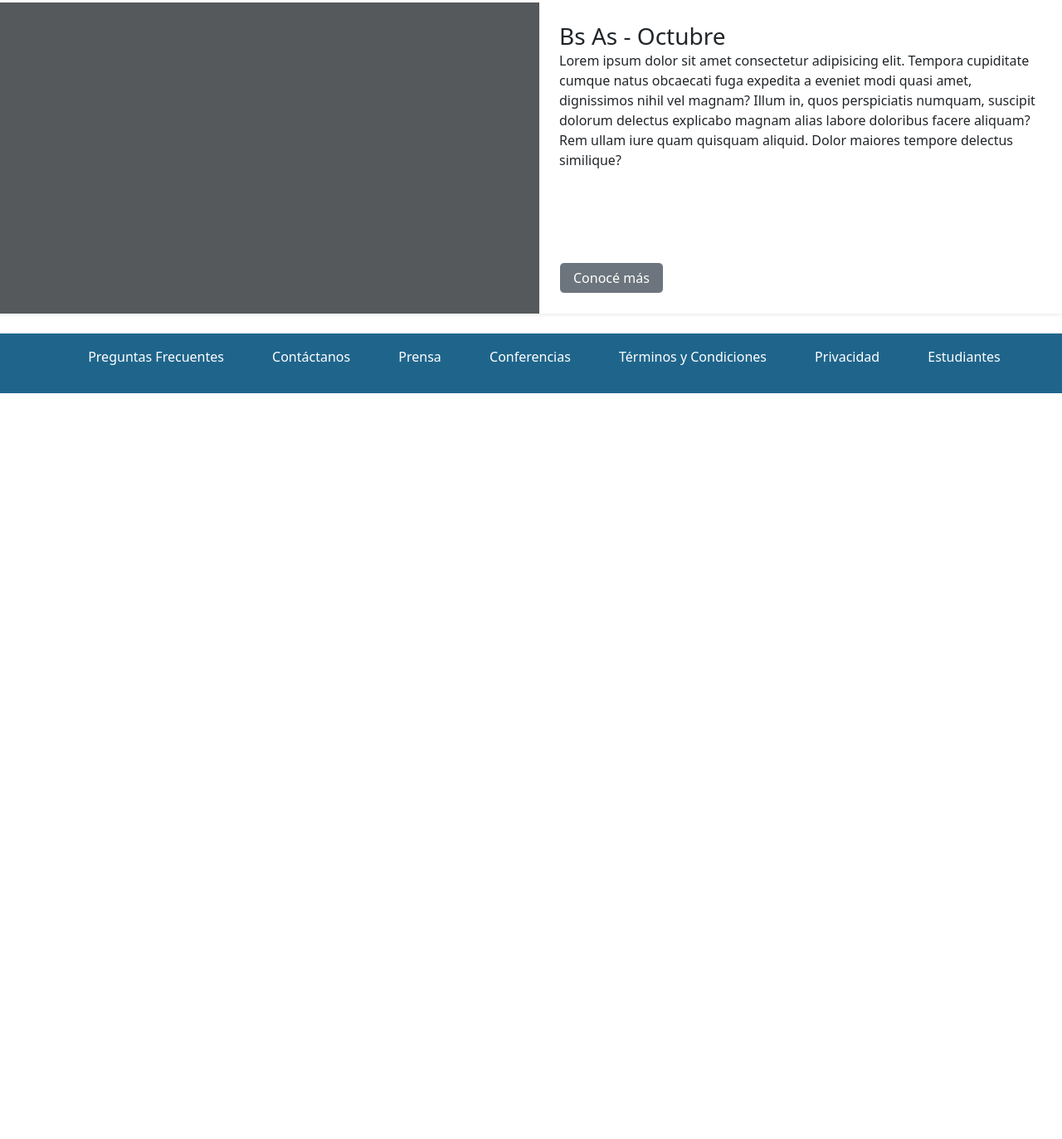
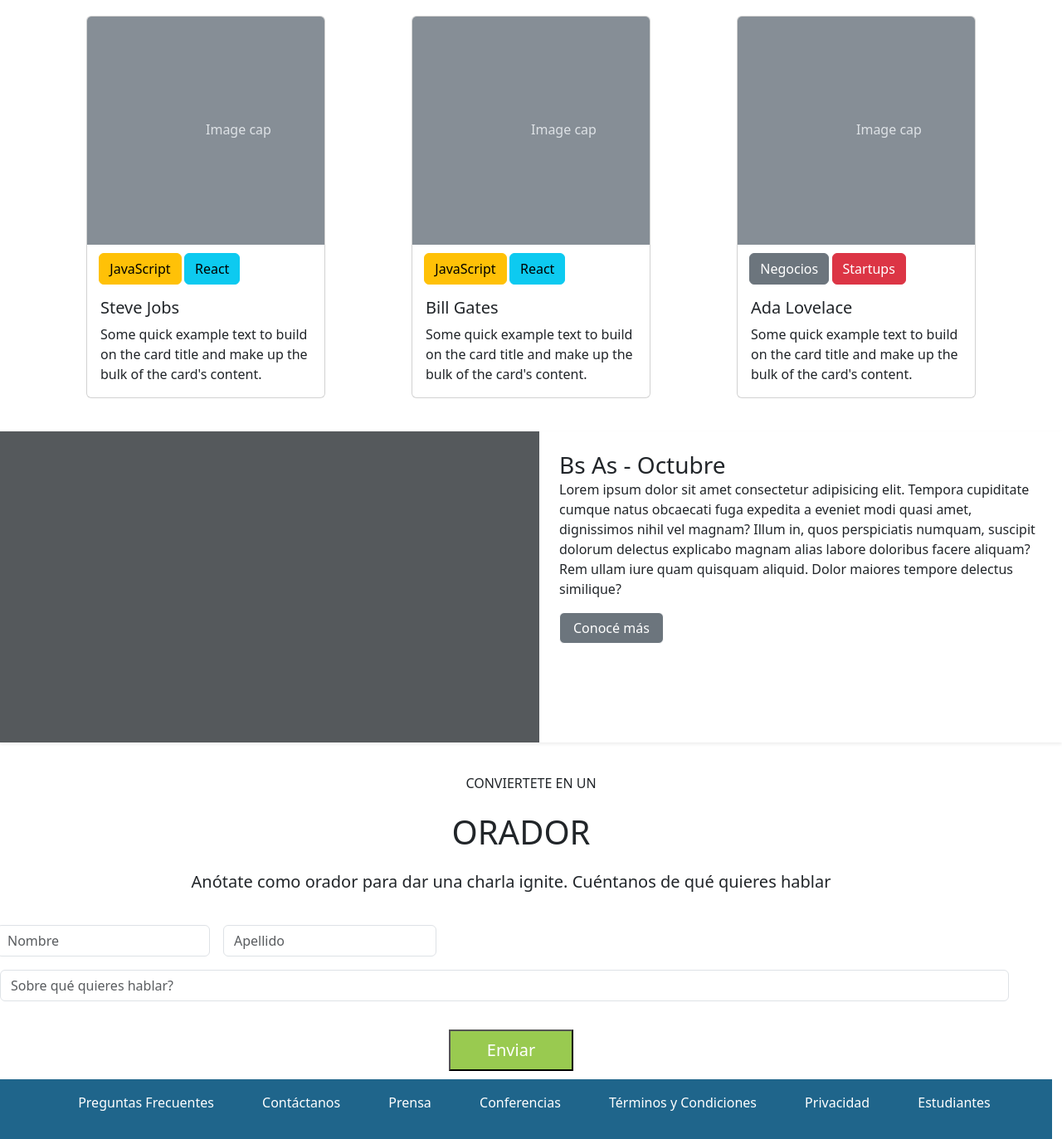
Before and after one commit to ySofiarodriguez15/tp-integrador, a plain HTML site: page index.html in a window 1280 px wide. Shown: the part 500-1873 px from the top of the page at 83% size. Before the commit the page ends 974 px from the top, so only its background shows below. Drawn offline with nearby package versions, Linux system fonts and the light colour scheme.

Commit message:
modificar form

```diff
--- a/index.css
+++ b/index.css
@@ -19,3 +19,43 @@
 .textImage{
     align-items: flex-end;
 }
+
+.cards{
+    display:flex;
+    align-items: center;
+    justify-content: space-evenly;
+    margin-bottom: 40px;
+}
+
+.cardButtons{
+    align-items: flex-start;
+    margin-top: 10px;
+    font-style: bold;
+    color: white;
+    font-size: small;
+    margin-left: 5%;
+
+}
+
+
+.col-12{
+    display: flex;
+    justify-content: center;
+    margin-top: 16px;
+}
+
+.styleNyA{
+    display: inline-block;
+    justify-content: space-around;
+    align-content: center;
+}
+
+.formButton{
+    margin: 10px 10px;
+    background-color: rgb(153, 202, 80);
+    color: white;
+    font-size: 20px;
+    font-style: bold;
+    height: 50px;
+    width: 150px;
+}
--- a/index.html
+++ b/index.html
@@ -9,6 +9,7 @@
     <link rel="stylesheet" href="index.css">
 </head>
 <body>
+    <!-- Menu Principal-->
     <div class="header">
         <div class="container">
             <header class="d-flex flex-wrap align-items-center justify-content-center justify-content-md-between py-3 mb-4 border-bottom">
@@ -28,8 +29,8 @@
             </header>
         </div>
     </div>
-
-        <main>
+<!--Imagen Principal despues del menu-->
+    </div>
             <div class="p-4 p-md-5 mb-4">
             <div class="col-md-6" style="justify-content: end">
                 <h1 class="display-4 fst-italic">Title of a longer featured blog post</h1>
@@ -38,25 +39,103 @@
             </div>
             </div>
 
+
+<!--Cards-->
+            <div class="cards">
+                <div class="card" style="width: 18rem;">
+                    <svg class="bd-placeholder-img card-img-top" width="100%" height="275" xmlns="http://www.w3.org/2000/svg" role="img" aria-label="Placeholder: Image cap" preserveAspectRatio="xMidYMid slice" focusable="false"><title>Placeholder</title><rect width="100%" height="100%" fill="#868e96"/><text x="50%" y="50%" fill="#dee2e6" dy=".3em">Image cap</text></svg>
+                    <div class="cardButtons">
+                        <button class="btn btn-warning">JavaScript</button>
+                        <button class="btn btn-info">React</button>
+                    </div>
+                    <div class="card-body">
+                    <h5 class="card-title">Steve Jobs</h5>
+                    <p class="card-text">Some quick example text to build on the card title and make up the bulk of the card's content.</p>
+
+                    </div>
+                </div>
+                    <div class="card" style="width: 18rem;">
+                        <svg class="bd-placeholder-img card-img-top" width="100%" height="275" xmlns="http://www.w3.org/2000/svg" role="img" aria-label="Placeholder: Image cap" preserveAspectRatio="xMidYMid slice" focusable="false"><title>Placeholder</title><rect width="100%" height="100%" fill="#868e96"/><text x="50%" y="50%" fill="#dee2e6" dy=".3em">Image cap</text></svg>
+                        <div class="cardButtons">
+                            <button class="btn btn-warning">JavaScript</button>
+                            <button class="btn btn-info">React</button>
+                        </div>
+                        <div class="card-body">
+                        <h5 class="card-title">Bill Gates</h5>
+                        <p class="card-text">Some quick example text to build on the card title and make up the bulk of the card's content.</p>
+
+                        </div>
+                    </div>
+                    <div class="card" style="width: 18rem;">
+                        <svg class="bd-placeholder-img card-img-top" width="100%" height="275" xmlns="http://www.w3.org/2000/svg" role="img" aria-label="Placeholder: Image cap" preserveAspectRatio="xMidYMid slice" focusable="false"><title>Placeholder</title><rect width="100%" height="100%" fill="#868e96"/><text x="50%" y="50%" fill="#dee2e6" dy=".3em">Image cap</text></svg>
+                        <div class="cardButtons">
+                            <button class="btn btn-secondary">Negocios</button>
+                            <button class="btn btn-danger">Startups</button>
+                        </div>
+                        <div class="card-body">
+                        <h5 class="card-title">Ada Lovelace</h5>
+                        <p class="card-text">Some quick example text to build on the card title and make up the bulk of the card's content.</p>
+
+                        </div>
+                    </div>
+                </div>
+
+<!--Buenos Aires- octubre-->
             <div class="row mb-12">
             <div class="col-md-12">
                 <div class="row g-0 flex-md-row mb-4 shadow-sm h-md-250 position-relative">
                 <div class="col-auto d-none d-lg-block">
                     <svg class="bd-placeholder-img" width="650" height="375" xmlns="http://www.w3.org/2000/svg" role="img" aria-label="Placeholder: Thumbnail" preserveAspectRatio="xMidYMid slice" focusable="false"><title>Placeholder</title><rect width="100%" height="100%" fill="#55595c"/></svg>
                 </div>
-
-
                 <div class="col p-4 d-flex flex-column position-static">
                     <h3 class="mb-0">Bs As - Octubre</h3>
-                    <p class="card-text mb-auto">Lorem ipsum dolor sit amet consectetur adipisicing elit. Tempora cupiditate cumque natus obcaecati fuga expedita a eveniet modi quasi amet, dignissimos nihil vel magnam? Illum in, quos perspiciatis numquam, suscipit dolorum delectus explicabo magnam alias labore doloribus facere aliquam? Rem ullam iure quam quisquam aliquid. Dolor maiores tempore delectus similique?</p>
+                    <p class="card-text">Lorem ipsum dolor sit amet consectetur adipisicing elit. Tempora cupiditate cumque natus obcaecati fuga expedita a eveniet modi quasi amet, dignissimos nihil vel magnam? Illum in, quos perspiciatis numquam, suscipit dolorum delectus explicabo magnam alias labore doloribus facere aliquam? Rem ullam iure quam quisquam aliquid. Dolor maiores tempore delectus similique?</p>
                     <a href="#" class="stretched-link"><button class="btn btn-secondary px-3" type="button" style="border-color: white;">Conocé más</button></a>
                 </div>
                 </div>
             </div>
             </div>
             </div>
+        <!-- Contendor previo al formulario-->
+            <div class="contenedor-preform">
+            <div class="row">
+                <div class="col-12">
+                    <h6>CONVIERTETE EN UN</h6>
+            </div>
+            <div class="row">
+                <div class="col-12">
+                    <h1>ORADOR</h1>
+            </div>
+            <div class="row">
+                <div class="col-12" style="font-style: none;">
+                    <h5>Anótate como orador para dar una charla ignite. Cuéntanos de qué quieres hablar</h5>
+                </div>
+            </div>
+<!-- Formulario-->
+<form class="row g-3">
+        <div class="col-auto">
+        <input type="Nombre" class="form-control" id="inputPassword2" placeholder="Nombre">
+        </div>
+        <div class="col-auto">
+            <input type="Nombre" class="form-control" id="inputPassword2" placeholder="Apellido">
+        </div>
+        <div class="row">
+            <div class="col-12">
+                <input type="text" class="form-control" placeholder="Sobre qué quieres hablar?">
+            </div>
+        </div>
+        <div class="row g-2">
+            <div class="col-12">
+            <button class="formButton" type="submit">Enviar</button>
+            </div>
+        </div>
+    </form>
 
 
+
+
+
+<!--Footer-->
     <div class="footer">
         <footer>
             <ul class="ul-footer">
```
